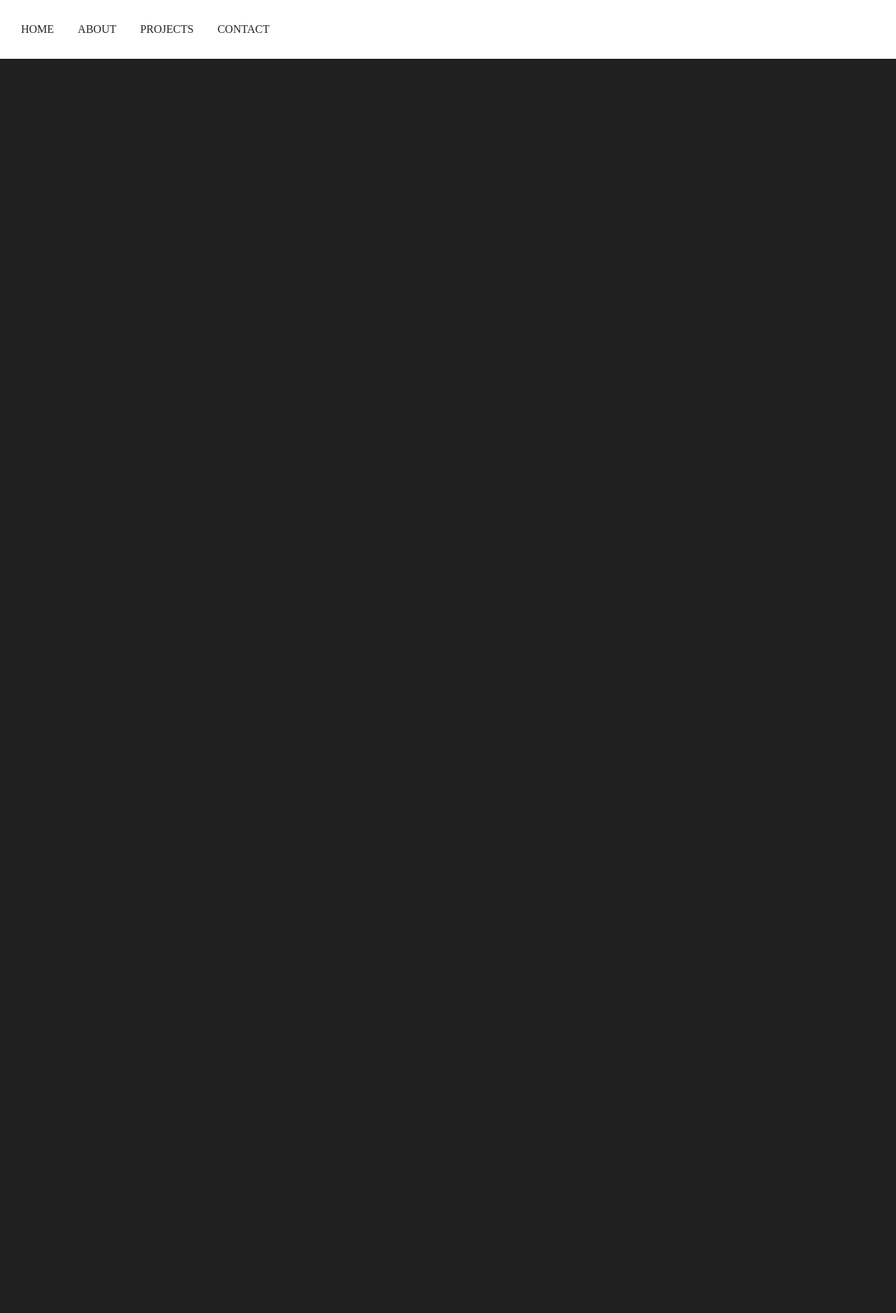
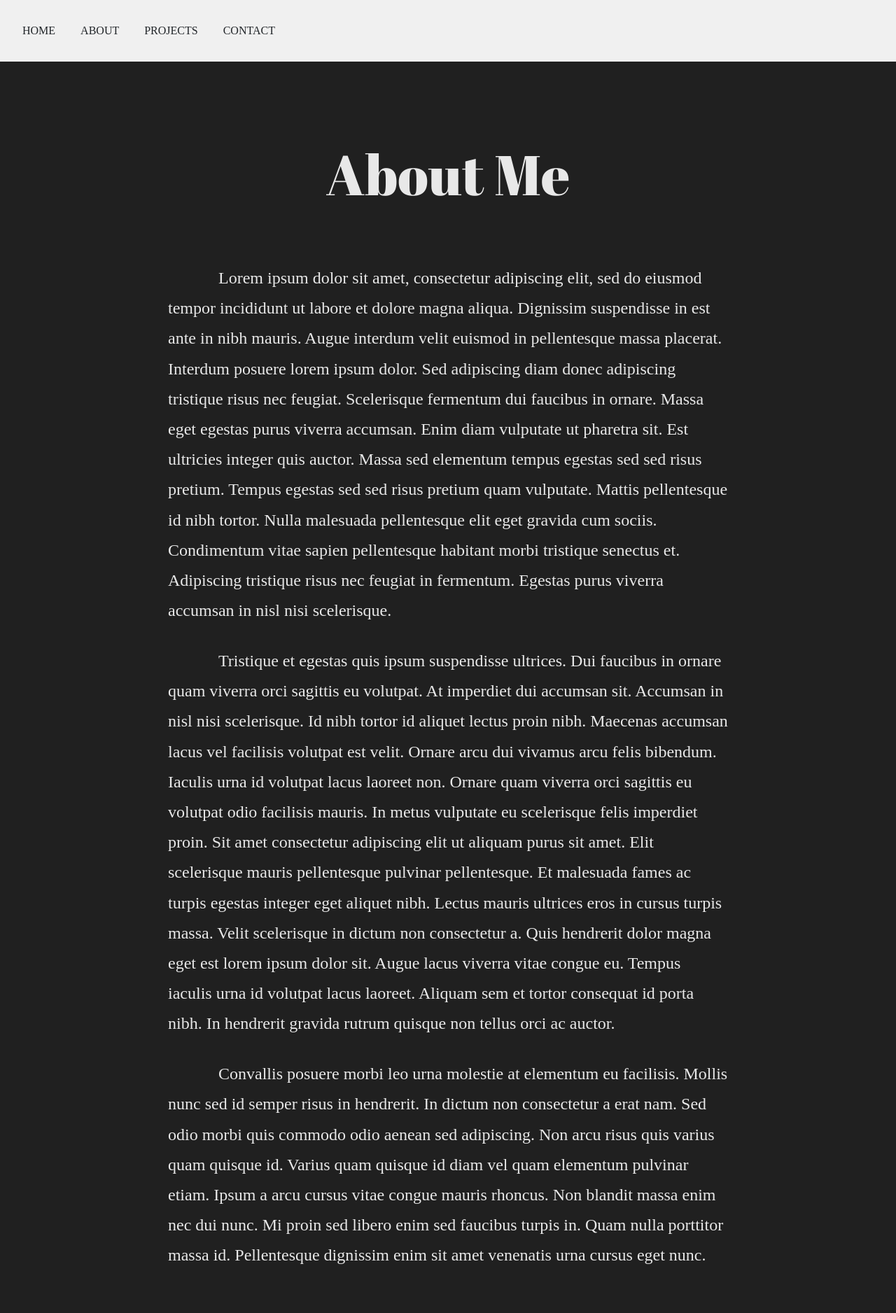
Before and after one commit to jamesqo/jamesqo.github.io, a Flask app: page /about in a window 1280 px wide. Shown: the whole page at 70% size. Before the commit the page ends 84 px from the top, so only its background shows below. Run offline with Flask 2, Linux system fonts and the light colour scheme; some libraries are stand-ins or nearby versions.

Commit message:
Lots of styling work

```diff
--- a/app.py
+++ b/app.py
@@ -2,17 +2,17 @@ from flask import Flask, render_template
 app = Flask(__name__)
 
 @app.route('/')
-def index():
-    return render_template('index.html')
+def home():
+    return render_template('home.html')
 
 @app.route('/about')
 def about():
     return render_template('about.html')
 
+@app.route('/projects')
+def projects():
+    return render_template('projects.html')
+
 @app.route('/contact')
 def contact():
     return render_template('contact.html')
-
-@app.route('/projects')
-def projects():
-    return render_template('projects.html')
--- /dev/null
+++ b/static/styles/home.css
@@ -0,0 +1,3 @@
+#content {
+    justify-content: center;
+}
--- a/static/styles/site.css
+++ b/static/styles/site.css
@@ -13,38 +13,53 @@ html, body {
     flex-direction: column;
 }
 
-ul {
+#header {
+    background-color: #f0f0f0;
+}
+
+.menu {
     list-style-type: none;
     margin-bottom: 0; /* overrides bootstrap */
-    padding-left: 15px;
+    padding-left: 1em;
     font-family: Apercu;
     text-transform: uppercase;
 }
 
-li {
+.menu li {
     display: inline-block;
-    margin: 30px 15px 30px 15px;
+    margin: 2em 1em 2em 1em;
 }
 
-a {
+.menu a {
     color: inherit;
 }
 
-a, a:hover, a:link {
+.menu a, .menu a:hover, .menu a:link {
     text-decoration: none;
 }
 
 #content {
+    display: flex;
+    flex-direction: column;
     flex-grow: 1;
-    display: flex;
-    align-items: center;
-    justify-content: center;
+    color: #e8e8e8;
     background-color: #202020;
+    padding: 2rem 15rem;
+
+    font-family: Apercu;
+    font-weight: 300;
+    font-size: 1.5rem;
+    line-height: 1.8;
 }
 
 h1 {
     text-align: center;
     font-family: 'Abril Fatface';
-    font-size: 4.5rem;
-    color: rgba(255, 255, 255, 0.9);
+    font-size: 5rem;
+    margin: 5rem 0;
 }
+
+p {
+    text-indent: 4.5rem;
+    margin-bottom: 1.8rem;
+}
--- a/templates/about.html
+++ b/templates/about.html
@@ -1,5 +1,9 @@
 {% extends "layout.html" %}
 
-{% block title %}About{% endblock %}
+{% block title %}About Me{% endblock %}
 {% block content %}
+    <h1>About Me</h1>
+    <p>Lorem ipsum dolor sit amet, consectetur adipiscing elit, sed do eiusmod tempor incididunt ut labore et dolore magna aliqua. Dignissim suspendisse in est ante in nibh mauris. Augue interdum velit euismod in pellentesque massa placerat. Interdum posuere lorem ipsum dolor. Sed adipiscing diam donec adipiscing tristique risus nec feugiat. Scelerisque fermentum dui faucibus in ornare. Massa eget egestas purus viverra accumsan. Enim diam vulputate ut pharetra sit. Est ultricies integer quis auctor. Massa sed elementum tempus egestas sed sed risus pretium. Tempus egestas sed sed risus pretium quam vulputate. Mattis pellentesque id nibh tortor. Nulla malesuada pellentesque elit eget gravida cum sociis. Condimentum vitae sapien pellentesque habitant morbi tristique senectus et. Adipiscing tristique risus nec feugiat in fermentum. Egestas purus viverra accumsan in nisl nisi scelerisque.
+    <p>Tristique et egestas quis ipsum suspendisse ultrices. Dui faucibus in ornare quam viverra orci sagittis eu volutpat. At imperdiet dui accumsan sit. Accumsan in nisl nisi scelerisque. Id nibh tortor id aliquet lectus proin nibh. Maecenas accumsan lacus vel facilisis volutpat est velit. Ornare arcu dui vivamus arcu felis bibendum. Iaculis urna id volutpat lacus laoreet non. Ornare quam viverra orci sagittis eu volutpat odio facilisis mauris. In metus vulputate eu scelerisque felis imperdiet proin. Sit amet consectetur adipiscing elit ut aliquam purus sit amet. Elit scelerisque mauris pellentesque pulvinar pellentesque. Et malesuada fames ac turpis egestas integer eget aliquet nibh. Lectus mauris ultrices eros in cursus turpis massa. Velit scelerisque in dictum non consectetur a. Quis hendrerit dolor magna eget est lorem ipsum dolor sit. Augue lacus viverra vitae congue eu. Tempus iaculis urna id volutpat lacus laoreet. Aliquam sem et tortor consequat id porta nibh. In hendrerit gravida rutrum quisque non tellus orci ac auctor.</p>
+    <p>Convallis posuere morbi leo urna molestie at elementum eu facilisis. Mollis nunc sed id semper risus in hendrerit. In dictum non consectetur a erat nam. Sed odio morbi quis commodo odio aenean sed adipiscing. Non arcu risus quis varius quam quisque id. Varius quam quisque id diam vel quam elementum pulvinar etiam. Ipsum a arcu cursus vitae congue mauris rhoncus. Non blandit massa enim nec dui nunc. Mi proin sed libero enim sed faucibus turpis in. Quam nulla porttitor massa id. Pellentesque dignissim enim sit amet venenatis urna cursus eget nunc.</p>
 {% endblock %}
--- a/templates/layout.html
+++ b/templates/layout.html
@@ -2,6 +2,7 @@
 <html lang="en">
 
 <head>
+    {% block head %}
     <meta charset="utf-8">
     <meta http-equiv="X-UA-Compatible" content="IE=edge">
     <meta name="viewport" content="width=device-width, initial-scale=1">
@@ -17,13 +18,14 @@
     <link href="https://fonts.googleapis.com/css2?family=Abril+Fatface&display=swap" rel="stylesheet">
 
     <link href="{{ url_for('static', filename='styles/site.css') }}" rel="stylesheet">
+    {% endblock %}
 </head>
 
 <body>
     <div id="container">
         <div id="header">
             <nav>
-                <ul>
+                <ul class="menu">
                     <li><a href="/">Home</a></li>
                     <li><a href="/about">About</a></li>
                     <li><a href="/projects">Projects</a></li>
```
Also changed, not shown: templates/contact.html (+6 -1 lines), templates/home.html (added, +10 -0 lines), templates/index.html (deleted, +0 -8 lines), templates/projects.html (+7 -1 lines).
